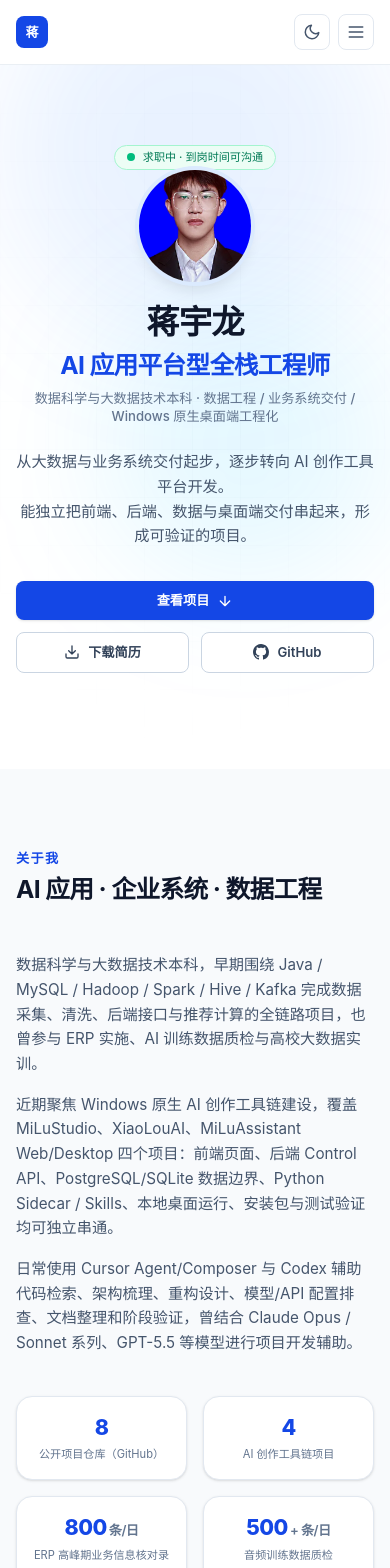
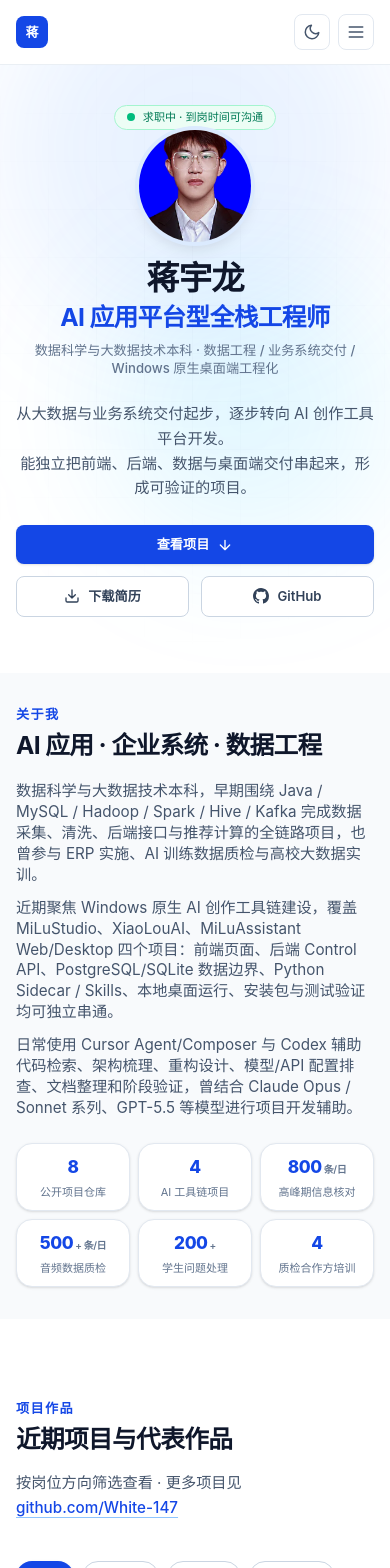
Before and after one commit to White-147/jyl-site, a React (Vite) app: page / in a window 390 px wide. Shown: the top 1568 px of the page. Built offline with nearby package versions, Linux system fonts and the light colour scheme.

Commit message:
feat: 手机端首屏优化——Hero 留白收紧一屏完整、About 一屏内展示（3列数据卡+标签单行化解决孤字）、联系区手动三行

```diff
--- a/src/components/About.tsx
+++ b/src/components/About.tsx
@@ -43,10 +43,10 @@ function StatValue({ stat }: { stat: Stat }) {
   }, [stat.value])
 
   return (
-    <div ref={ref} className="text-2xl font-extrabold tracking-tight text-blue-700 dark:text-blue-400">
+    <div ref={ref} className="text-lg font-extrabold tracking-tight text-blue-700 sm:text-2xl dark:text-blue-400">
       {display}
       {stat.suffix && (
-        <span className="ml-0.5 text-sm font-semibold text-slate-500 dark:text-slate-400">{stat.suffix}</span>
+        <span className="ml-0.5 text-[10px] font-semibold text-slate-500 sm:text-sm dark:text-slate-400">{stat.suffix}</span>
       )}
     </div>
   )
@@ -56,30 +56,32 @@ export default function About() {
   const stats = profile.stats as Stat[]
 
   return (
-    <section id="about" className="scroll-mt-16 bg-slate-50 py-20 sm:py-24 dark:bg-slate-900">
+    <section id="about" className="scroll-mt-16 bg-slate-50 py-8 sm:py-24 dark:bg-slate-900">
       <div className="mx-auto max-w-6xl px-4 sm:px-6">
         <SectionHeading eyebrow="关于我" title="AI 应用 · 企业系统 · 数据工程" />
 
-        <div className="mt-12 grid gap-10 lg:grid-cols-5">
-          {/* 文字 */}
-          <Reveal className="space-y-4 lg:col-span-3">
+        <div className="mt-5 grid gap-6 sm:mt-12 sm:gap-10 lg:grid-cols-5">
+          {/* 文字（手机端行距收紧，减少阅读滚动） */}
+          <Reveal className="space-y-3 lg:col-span-3">
             {profile.about.map((paragraph) => (
-              <p key={paragraph.slice(0, 12)} className="text-base leading-relaxed text-slate-600 dark:text-slate-300">
+              <p key={paragraph.slice(0, 12)} className="text-base leading-snug text-slate-600 sm:leading-relaxed dark:text-slate-300">
                 {paragraph}
               </p>
             ))}
           </Reveal>
 
-          {/* 关键数据 */}
+          {/* 关键数据：手机端 3 列紧凑展示，一屏可看完 */}
           <Reveal delay={120} className="lg:col-span-2">
-            <div className="grid grid-cols-2 gap-4">
+            <div className="grid grid-cols-3 gap-2 sm:grid-cols-2 sm:gap-3">
               {stats.map((stat) => (
                 <div
                   key={stat.label}
-                  className="rounded-2xl border border-slate-200 bg-white p-4 text-center shadow-sm dark:border-slate-700 dark:bg-slate-800"
+                  className="rounded-2xl border border-slate-200 bg-white p-2.5 text-center shadow-sm dark:border-slate-700 dark:bg-slate-800"
                 >
                   <StatValue stat={stat} />
-                  <div className="mt-1 text-xs leading-relaxed text-slate-500 dark:text-slate-400">{stat.label}</div>
+                  <div className="mt-1 text-[11px] leading-snug break-words text-slate-500 sm:text-xs dark:text-slate-400">
+                    {stat.label}
+                  </div>
                 </div>
               ))}
             </div>
--- a/src/components/Contact.tsx
+++ b/src/components/Contact.tsx
@@ -56,19 +56,26 @@ export default function Contact() {
                   下载简历
                 </a>
               </div>
-              <p className="mt-8 text-xs text-slate-400 dark:text-slate-500">
+              {/* 联系方式：手动三行，三端排版一致 */}
+              <p className="mx-auto mt-8 max-w-md space-y-1.5 text-xs leading-relaxed text-slate-400 dark:text-slate-500">
+                <span className="block">
                   QQ 邮箱：
                   <a href={`mailto:${profile.emailQq}`} className="underline decoration-slate-300 underline-offset-2 hover:text-blue-600 dark:decoration-slate-600">
                     {profile.emailQq}
                   </a>
-                {' · '}Gmail（备用）：
+                </span>
+                <span className="block">
+                  Gmail（备用）：
                   <a href={`mailto:${profile.email}`} className="underline decoration-slate-300 underline-offset-2 hover:text-blue-600 dark:decoration-slate-600">
                     {profile.email}
                   </a>
-                {' · '}GitHub：
+                </span>
+                <span className="block">
+                  GitHub：
                   <a href={profile.github} target="_blank" rel="noreferrer" className="underline decoration-slate-300 underline-offset-2 hover:text-blue-600 dark:decoration-slate-600">
                     {profile.githubLabel}
                   </a>
+                </span>
               </p>
             </div>
           </div>
--- a/src/components/Hero.tsx
+++ b/src/components/Hero.tsx
@@ -26,7 +26,7 @@ export default function Hero() {
         />
       </div>
 
-      <div className="relative mx-auto flex max-w-6xl flex-col items-center px-4 pb-24 pt-20 text-center sm:px-6 sm:pt-28">
+      <div className="relative mx-auto flex max-w-6xl flex-col items-center px-4 pb-14 pt-10 text-center sm:px-6 sm:pb-20 sm:pt-20">
         {/* 求职状态徽标 */}
         <span className="inline-flex items-center gap-2 rounded-full border border-emerald-200 bg-emerald-50 px-3 py-1 text-xs font-medium text-emerald-700 dark:border-emerald-500/30 dark:bg-emerald-500/10 dark:text-emerald-400">
           <span className="relative flex h-2 w-2">
@@ -45,10 +45,10 @@ export default function Hero() {
           className="h-28 w-28 rounded-full object-cover shadow-lg ring-4 ring-blue-100 sm:h-32 sm:w-32 dark:ring-blue-500/20"
         />
 
-        <h1 className="mt-6 text-5xl font-extrabold tracking-tight text-slate-900 text-balance dark:text-white">
+        <h1 className="mt-5 text-5xl font-extrabold tracking-tight text-slate-900 text-balance dark:text-white">
           {profile.name}
         </h1>
-        <p className="mt-3 text-3xl font-bold tracking-tight text-blue-700 text-balance dark:text-blue-400">
+        <p className="mt-2 text-3xl font-bold tracking-tight text-blue-700 text-balance dark:text-blue-400">
           {profile.title}
         </p>
         <p className="mt-2 text-sm font-medium text-slate-500 dark:text-slate-400">{profile.subtitle}</p>
@@ -62,7 +62,7 @@ export default function Hero() {
         </p>
 
         {/* 移动端：主按钮整行 + 次按钮并排；桌面端：单行排列 */}
-        <div className="mt-8 grid w-full max-w-sm grid-cols-2 gap-3 sm:flex sm:w-auto sm:max-w-none sm:flex-wrap sm:items-center sm:justify-center">
+        <div className="mt-6 grid w-full max-w-sm grid-cols-2 gap-3 sm:mt-8 sm:flex sm:w-auto sm:max-w-none sm:flex-wrap sm:items-center sm:justify-center">
           <a
             href="#projects"
             className="col-span-2 inline-flex items-center justify-center gap-2 rounded-lg bg-blue-700 px-5 py-2.5 text-sm font-semibold text-white shadow-sm transition-colors hover:bg-blue-800 sm:col-span-auto dark:bg-blue-600 dark:hover:bg-blue-500"
--- a/src/data/profile.json
+++ b/src/data/profile.json
@@ -19,30 +19,30 @@
   "stats": [
     {
       "value": "8",
-      "label": "公开项目仓库（GitHub）"
+      "label": "公开项目仓库"
     },
     {
       "value": "4",
-      "label": "AI 创作工具链项目"
+      "label": "AI 工具链项目"
     },
     {
       "value": "800",
       "suffix": "条/日",
-      "label": "ERP 高峰期业务信息核对录入"
+      "label": "高峰期信息核对"
     },
     {
       "value": "500",
       "suffix": "+ 条/日",
-      "label": "音频训练数据质检"
+      "label": "音频数据质检"
     },
     {
       "value": "200",
       "suffix": "+",
-      "label": "学生开发与环境问题处理"
+      "label": "学生问题处理"
     },
     {
       "value": "4",
-      "label": "数据处理/质检合作方培训指导"
+      "label": "质检合作方培训"
     }
   ]
 }
```
Also changed, not shown: 1 other file (tests, documents, lock files or other folders). Lines whose indentation alone changed are shown as unchanged.
